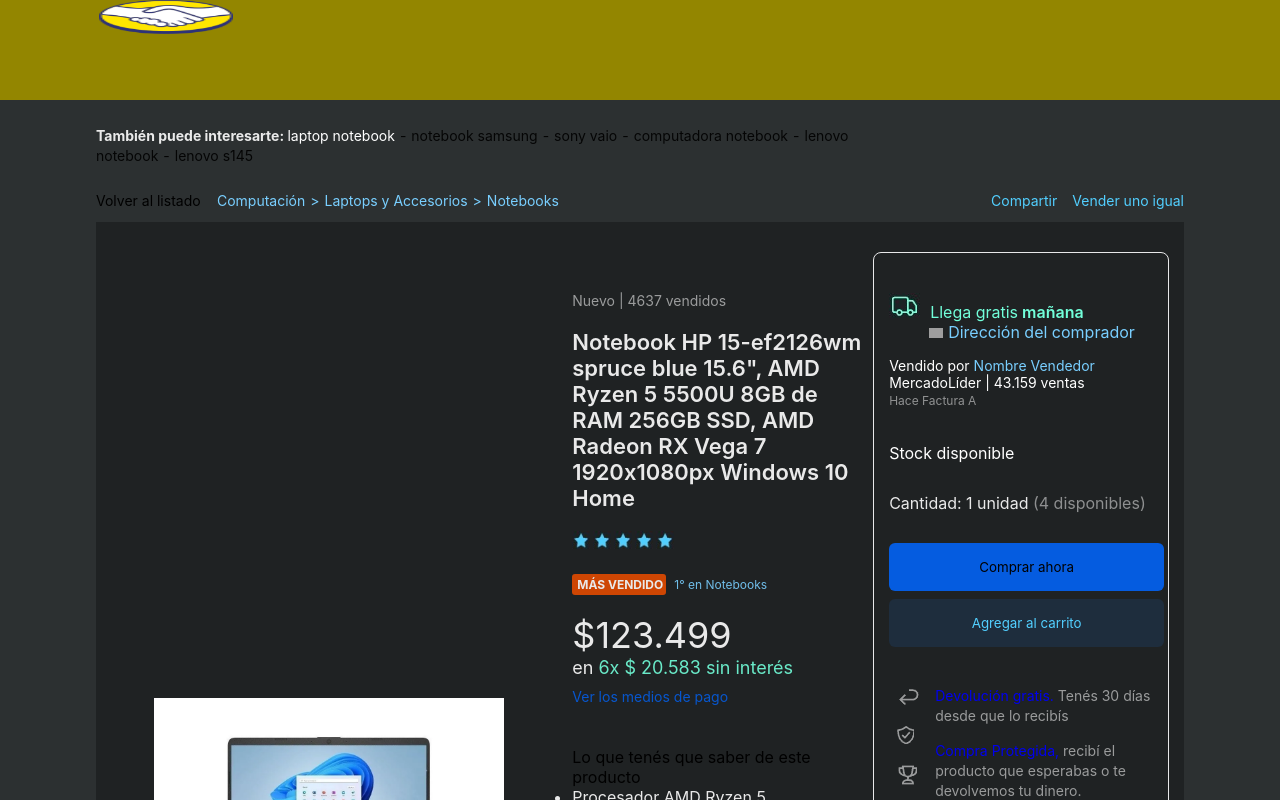
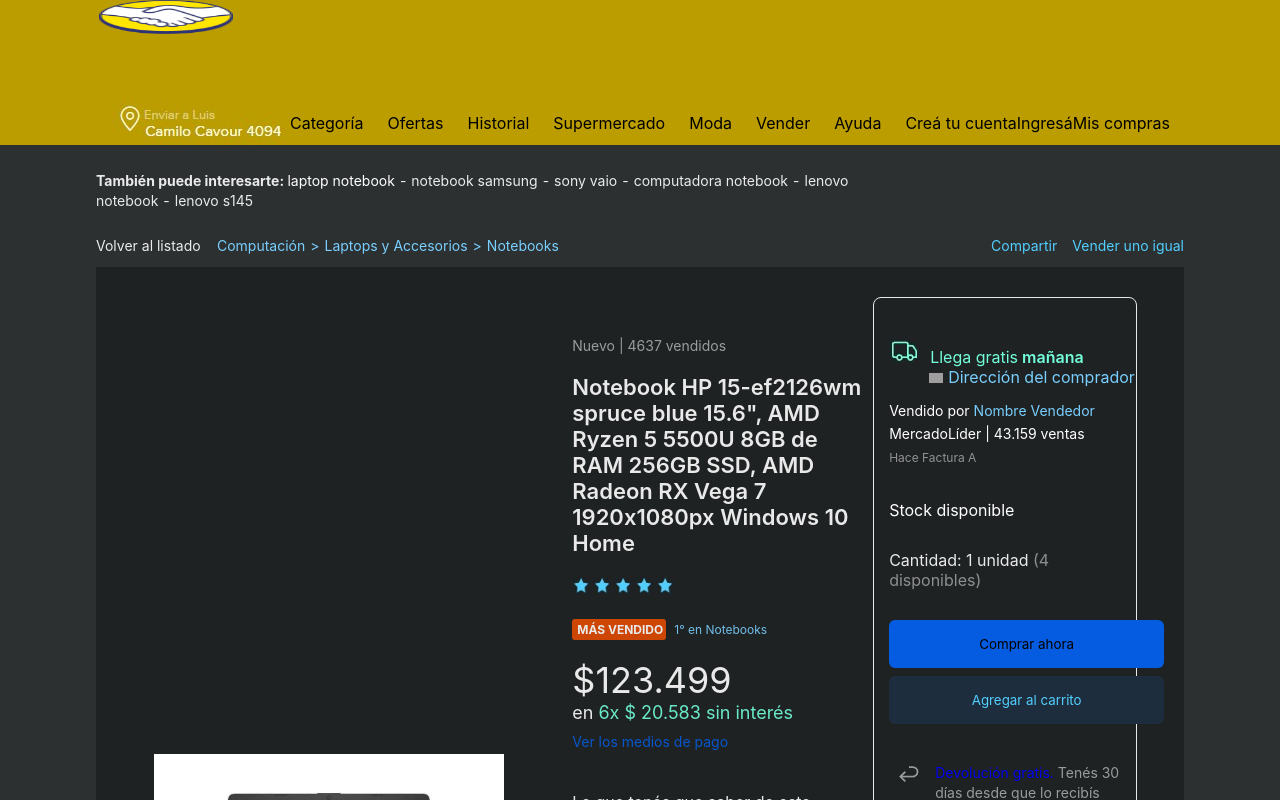
Before and after one commit to Luisjvg/mlclon, a React (Create React App) app: page / in a window 1280 px wide. Shown: the top 800 px of the page. Built offline with nearby package versions, Linux system fonts and the light colour scheme; grey boxes are pictures that could not be loaded.

Commit message:
colorFuente, Header

```diff
--- a/src/components/Header/index.js
+++ b/src/components/Header/index.js
@@ -1,5 +1,5 @@
 import React from 'react'
-import { Container, Wrapper } from './style'
+import { Container, Wrapper, Row } from './style'
 import { img } from '../../img/img'
 
 export const Header = () => {
@@ -8,6 +8,27 @@
       <Wrapper>
         <img src={img.logo} alt='Logo_Ml' />
       </Wrapper>
+      <Row>
+        <img src={img.domicilio}></img>
+        <div className='nav-category'>
+          <ul>
+            <li>Categoría</li>
+            <li>Ofertas</li>
+            <li>Historial</li>
+            <li>Supermercado</li>
+            <li>Moda</li>
+            <li>Vender</li>
+            <li>Ayuda</li>
+          </ul>
+        </div>
+        <div className='nav-login'>
+          <ul>
+            <li>Creá tu cuenta</li>
+            <li>Ingresá</li>
+            <li>Mis compras</li>
+          </ul>
+        </div>
+      </Row>
     </Container>
   )
 }
--- a/src/components/Header/style.js
+++ b/src/components/Header/style.js
@@ -3,7 +3,7 @@
 export const Container = styled.header`
 width: 100%;
 height: 100%;
-background-color: var(--yellow1);
+background-color: var(--yellowHeader);
 margin: 0 auto;
 `
 
@@ -17,3 +17,20 @@
     height: 34px;
 }
 `
+export const Row = styled.div`
+    display: flex;
+    flex-direction: row;
+    justify-content: center;
+    align-items: center;
+.nav-category{
+    & li{
+        display: inline;
+        padding-right: 24px;
+    }
+}
+.nav-login{
+    & li{
+        display: inline;
+    }
+}
+`;
--- a/src/components/Hero/style.js
+++ b/src/components/Hero/style.js
@@ -35,6 +35,8 @@
     >li {
         opacity: 90%;
         font-size: 14px;
+        color: var(--white);
+        opacity: 90%;
     }
     > a {
         text-decoration: none;
@@ -50,6 +52,8 @@
     > span{
         margin-right: 2%;
         font-size: 14px;
+        color: var(--white);
+        opacity: 90%;
     }
     > li{
         color: var(--blue1);
--- a/src/components/Products/index.js
+++ b/src/components/Products/index.js
@@ -54,11 +54,11 @@
               </span>
               <br/>
               <br/>
+              <div className='galery-info'>
               <p>
                     Lo que tenés que saber de este producto
               </p>
-              <div className='galery-info'>
-                <ul>
+                <ol>
                   <li>Procesador AMD Ryzen 5.</li>
                   <li>Memoria RAM de 8GB.</li>
                   <li>Resolución de 1920x1080 px.</li>
@@ -69,7 +69,7 @@
                   <li>Incluye lector de tarjeta de memoria.</li>
                   <li>Posee pad numérico.</li>
                   <li>Modo de sonido Stereo.</li>
-                </ul>
+                </ol>
               </div>
               <span className='galery-features'>
                 Ver características
--- a/src/components/Products/style.js
+++ b/src/components/Products/style.js
@@ -103,18 +103,22 @@
     margin-top: 10px;
 }
 .galery-info{
-    display: flex;
-    flex-direction: column;
-    width: 80%;
     >p{
-        font-weight: 600;
+        margin-bottom: 22px;
         color: var(--white);
-        margin-bottom: 15px;
+        opacity: 90%;
     }
     & li{
-        padding: 0 0 15px 0;
+        list-style: none;
+        margin: 15px 0 15px 0;
         color: var(--white);
         opacity: 90%;
+    }
+    & li::before{
+        content: "•";
+        font-size: 18px;
+        line-height: 14px;
+        margin-right: 8px;
     }
 }
 .galery-info-buy{
@@ -128,6 +132,7 @@
     margin: 30px 15px 0 0;
     padding: 15px 0 0 15px;
     height: auto;
+    width: 85%;
 }
 .galery-info-shipping-container{
 
@@ -152,34 +157,38 @@
         margin: 5px 5px 0 40px;
     }
 }
-.galery-info-sellerInfo{
-    font-size: 14px;
-    >span{
-        font-size: 12px;
-        color: var(--white);
-        opacity: 50%;
-    }
-    >p{
-        color:var(--white)
-    }
-}
 .galery-features{
     color: var(--blue1);
     margin: 8px 0 29px 0;
 }
 .galery-others{
+    >span{
+        color: var(--white);
+    }
     >span>p{
         color: var(--blue1);
         margin: 15px 0 75px 0;
     }
 
 }
+.galery-info-sellerInfo{
+    font-size: 14px;
+    >p{
+        color:var(--white);
+        padding-bottom: 6px;
+    }
+    >span{
+        font-size: 12px;
+        color: var(--white);
+        opacity: 50%;
+    }
+}
 .sellerInfo-sellerName{
     color: var(--white);
+    padding-bottom: 6px;
     & a {
         color: var(--blue1);
     }
-
 }
 .galery-info-stock{
     color: var(--white);
--- a/src/img/img.js
+++ b/src/img/img.js
@@ -7,6 +7,8 @@
 import insignia from './icons/insignia.png'
 import trofeo from './icons/trofeo.png'
 import camion from './camion.jpg'
+import domicilio from './img2/domicilio.jpg'
+import ofertas from './img2/ofertas.webp'
 
 export const img = {
     "logo": logo,
@@ -17,5 +19,7 @@
     "flecha": flecha,
     "insignia": insignia,
     "trofeo": trofeo,
-    "camion": camion
+    "camion": camion,
+    "domicilio": domicilio,
+    "ofertas": ofertas,
 }
--- a/src/styles/globalStyles.js
+++ b/src/styles/globalStyles.js
@@ -18,6 +18,7 @@
     --green: #72ffda;
     --yellow1: #938600;
     --yellow2: #fffef4;
+    --yellowHeader: rgba(187, 157, 0, 1);
     --orange: #e14b00;
     /* --gray1: #2c3031; */
     --gray2: #272a2b;
```
Also changed, not shown: src/img/img2/domicilio.jpg (added), src/img/img2/ofertas.webp (added).
